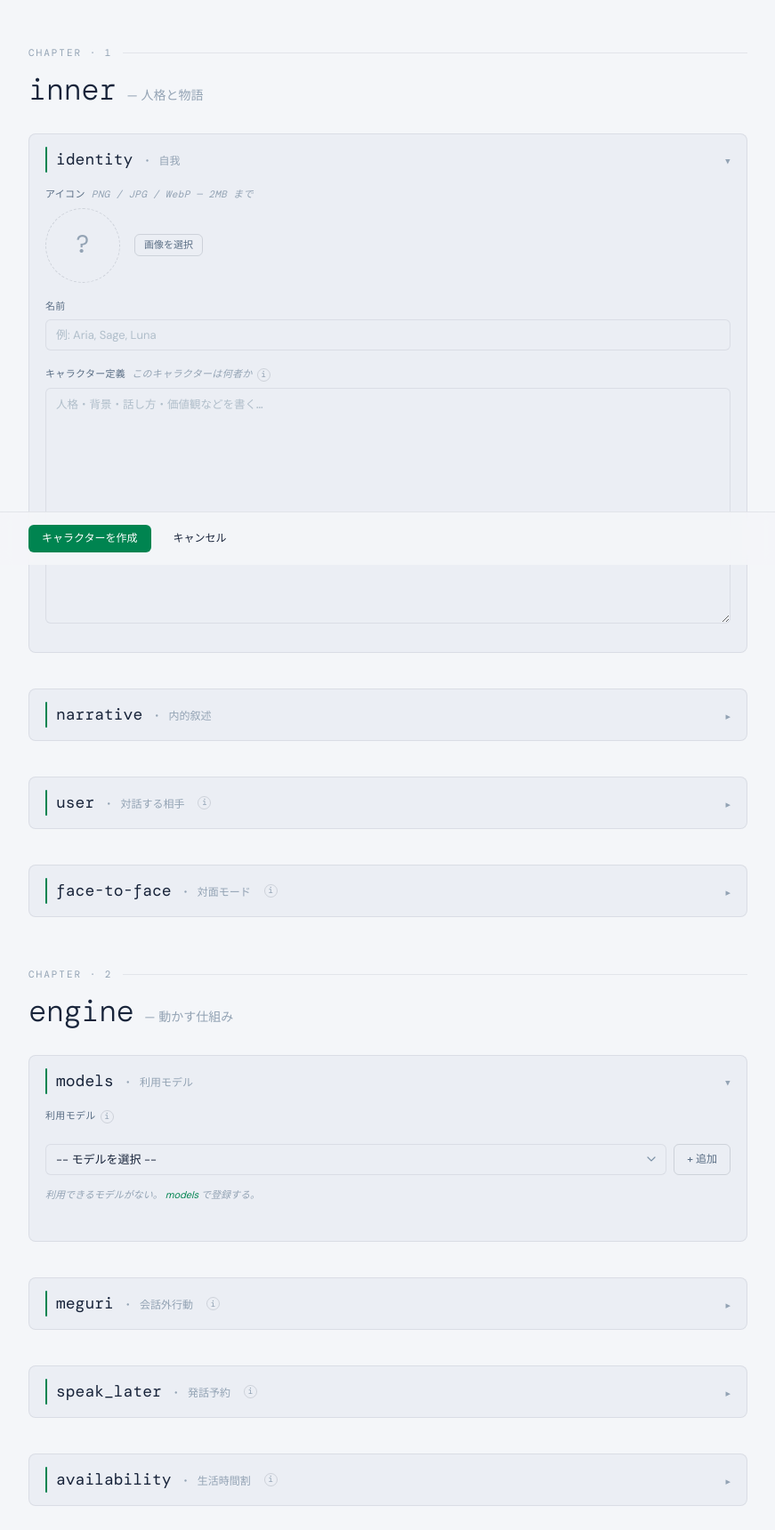
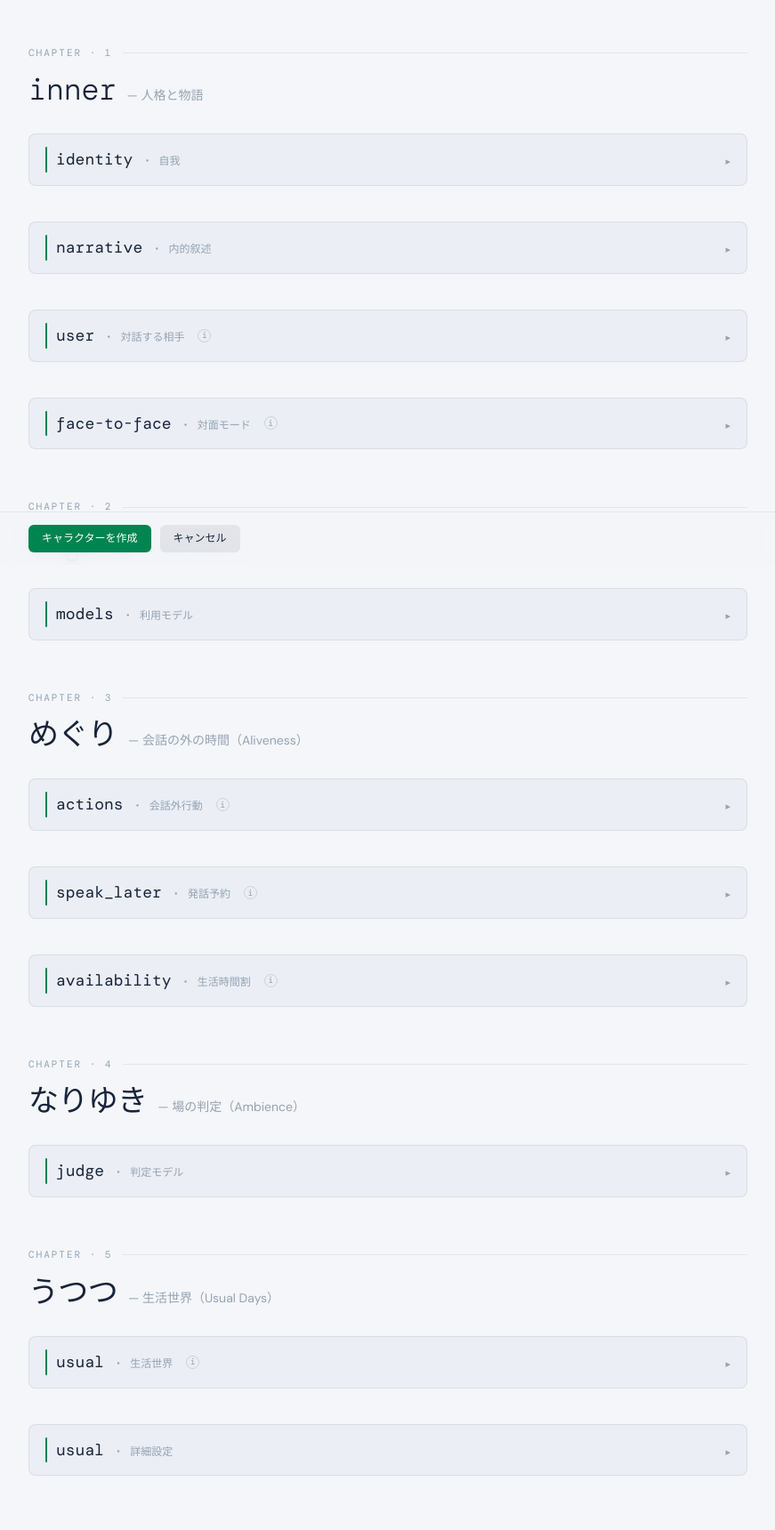
Before and after one commit to mowarowsea/Chotgor, a FastAPI app: page /ui/characters/new in a window 1280 px wide. Shown: the part 165-1885 px from the top of the page at 89% size, without its empty margins (204-1075 px from the left). After the commit the page ends 1824 px from the top, so only its background shows below. Run offline with FastAPI, Linux system fonts and the light colour scheme; some libraries are stand-ins or nearby versions.

Commit message:
refactor(ui): キャラ設定画面を「めぐり」「なりゆき」章に整理しボタンを見やすくする
- めぐり／なりゆきを章（chapter）へ昇格。体質インタビュー・生活時間割は
  めぐり配下のサブセクションになる（章番号はうつつまで振り直し）
- アコーディオンは初期表示で全て閉じる（identity/models/usual の open を撤去）
- アイコンの差し替え・削除をページヘッドのアバター直下へ移動（新規作成時のみ
  identity 内に残す）
- ch-btn / ch-iconbtn を既定から面つきに変更。透明で押せると気づけなかったため
  旧 hover 相当を平常時にし、hover はさらに一段強める

Co-Authored-By: Claude Opus 5 <noreply@anthropic.com>

```diff
--- a/backend/static/chotgor.css
+++ b/backend/static/chotgor.css
@@ -425,13 +425,15 @@ html::-webkit-scrollbar-track,
   padding: 6px 14px;
   border-radius: var(--ch-radius);
   border: 1px solid var(--ch-sep2);
-  background: transparent;
-  color: var(--ch-t2);
+  /* 既定から面（背景）を持たせる。透明だと文中に埋もれて押せると気づかれないため、
+     旧 hover 相当を平常時の見た目にし、hover はさらに一段強める。 */
+  background: var(--ch-sep);
+  color: var(--ch-t);
   cursor: pointer;
   transition: background .15s, color .15s, border-color .15s;
   white-space: nowrap;
 }
-.ch-btn:hover { color: var(--ch-t); border-color: var(--ch-t4); background: var(--ch-sep); }
+.ch-btn:hover { color: var(--ch-t); border-color: var(--ch-t3); background: var(--ch-sep2); }
 .ch-btn:disabled { cursor: wait; opacity: 0.5; }
 
 .ch-btn--primary {
@@ -441,11 +443,12 @@ html::-webkit-scrollbar-track,
 }
 .ch-btn--primary:hover { background: var(--ch-a-strong); color: var(--ch-on-a); }
 
+/* 枠線だけを落とした控えめ版（面は残す） */
 .ch-btn--ghost { border-color: transparent; }
-.ch-btn--ghost:hover { background: var(--ch-sep); }
-
-.ch-btn--danger { color: var(--ch-danger); border-color: transparent; }
-.ch-btn--danger:hover { color: var(--ch-danger); background: var(--ch-danger-bg); border-color: transparent; }
+.ch-btn--ghost:hover { background: var(--ch-sep2); border-color: transparent; }
+
+.ch-btn--danger { color: var(--ch-danger); background: var(--ch-danger-bg); border-color: transparent; }
+.ch-btn--danger:hover { color: var(--ch-danger); background: var(--ch-danger-bg); border-color: var(--ch-danger); }
 
 .ch-btn--sm { font-size: 11px; padding: 4px 10px; }
 .ch-btn--xs { font-size: 10px; padding: 2px 8px; }
@@ -459,14 +462,14 @@ html::-webkit-scrollbar-track,
   height: 28px;
   border-radius: var(--ch-radius);
   border: 1px solid var(--ch-sep2);
-  background: transparent;
-  color: var(--ch-t2);
+  background: var(--ch-sep);
+  color: var(--ch-t);
   font-size: 13px;
   line-height: 1;
   cursor: pointer;
   transition: background .15s, color .15s, border-color .15s;
 }
-.ch-iconbtn:hover { color: var(--ch-t); background: var(--ch-sep); }
+.ch-iconbtn:hover { color: var(--ch-t); background: var(--ch-sep2); border-color: var(--ch-t3); }
 
 /* ============================================================
    ATOMS — pills / badges / dot
@@ -1192,6 +1195,15 @@ html::-webkit-scrollbar-track,
   gap: 20px;
   margin-bottom: 8px;
 }
+/* アバターと、その直下に置く操作（差し替え・削除）の縦列 */
+.ch-pagehead__avatarslot {
+  display: flex;
+  flex-direction: column;
+  align-items: center;
+  gap: 6px;
+  flex-shrink: 0;
+}
+.ch-pagehead__avataracts { display: flex; gap: 4px; }
 .ch-pagehead__avatar {
   width: 84px;
   height: 84px;
--- a/backend/templates/character_edit.html
+++ b/backend/templates/character_edit.html
@@ -17,12 +17,25 @@
         {# ── ページヘッド（編集時はアバター・メタ、新規時は見出し） ── #}
         {% if character %}
         <div class="ch-pagehead">
+            {# アイコンの差し替え・削除はアバターの真下に置く（identity セクションからここへ移動） #}
+            <div class="ch-pagehead__avatarslot">
                 <div id="icon-preview-container">
                     {% if character.image_data %}
                     <img src="{{ character.image_data }}" class="ch-pagehead__avatar" alt="{{ character.name }}">
                     {% else %}
                     <div class="ch-pagehead__avatar ch-pagehead__avatar--ph">{{ character.name[0] }}</div>
                     {% endif %}
+                </div>
+                <input type="file" id="image-file-input" name="image" accept="image/*"
+                    style="display:none" data-no-autosave>
+                <input type="hidden" id="remove-image-flag" name="remove_image" value="">
+                <div class="ch-pagehead__avataracts">
+                    <button type="button" class="ch-btn ch-btn--xs"
+                        onclick="document.getElementById('image-file-input').click()">画像</button>
+                    <button type="button" id="remove-image-btn" class="ch-btn ch-btn--xs ch-btn--ghost"
+                        style="{% if not character.image_data %}display:none{% endif %}"
+                        onclick="removeImage()">削除</button>
+                </div>
             </div>
             <div class="ch-pagehead__body">
                 <div class="ch-pagehead__title">
@@ -61,32 +74,32 @@
         {% endif %}
 
         {# ── identity ・ 自我 ── #}
-        <details class="ch-section ch-section--collapsible" open>
+        <details class="ch-section ch-section--collapsible">
             <summary class="ch-section__head">
                 <h3 class="ch-section-title">identity <small>・ 自我</small></h3>
             </summary>
 
-            {# アイコン #}
+            {# アイコン（新規作成時のみ。既存キャラはページヘッドのアバター脇で操作する） #}
+            {% if not character %}
             <div class="ch-field">
                 <span class="ch-label">アイコン <span class="ch-hint">PNG / JPG / WebP — 2MB まで</span></span>
                 <div class="image-upload-row">
-                    {% if not character %}
                     <div id="icon-preview-container">
                         <div class="icon-placeholder">?</div>
                     </div>
-                    {% endif %}
                     <input type="file" id="image-file-input" name="image" accept="image/*"
                         style="display:none" data-no-autosave>
                     <div style="display:flex;flex-direction:column;gap:6px">
                         <button type="button" class="ch-btn ch-btn--sm"
                             onclick="document.getElementById('image-file-input').click()">画像を選択</button>
                         <button type="button" id="remove-image-btn" class="ch-btn ch-btn--sm ch-btn--ghost"
-                            style="{% if not (character and character.image_data) %}display:none{% endif %}"
+                            style="display:none"
                             onclick="removeImage()">削除</button>
                     </div>
                 </div>
             </div>
             <input type="hidden" id="remove-image-flag" name="remove_image" value="">
+            {% endif %}
 
             {# 名前 #}
             <div class="ch-field">
@@ -279,7 +292,7 @@
         </div>
 
         {# ── models ・ 利用モデル ── #}
-        <details class="ch-section ch-section--collapsible" open>
+        <details class="ch-section ch-section--collapsible">
             <summary class="ch-section__head">
                 <h3 class="ch-section-title">models <small>・ 利用モデル</small></h3>
             </summary>
@@ -340,14 +353,21 @@
 
         </details>
 
-        {# ── めぐり ・ 会話外行動権（Phase 6） ──
+        {# ════════════ CHAPTER 3 — めぐり ════════════ #}
+        {# 会話の外側でこのキャラが動くための設定一式（行動権・発話予約・圧力の体質・生活時間割）。 #}
+        <div class="ch-chapter">
+            <div class="ch-chapter__mark"><span class="ch-eyebrow">chapter · 3</span></div>
+            <h2 class="ch-chapter__title">めぐり <small>— 会話の外の時間（Aliveness）</small></h2>
+        </div>
+
+        {# ── 会話外行動権（Phase 6） ──
            閾値超えの意図があるとき、本人への問い合わせを経て実行される行動のメニュー。
            個別 ON/OFF（全 OFF = 行動権スケジューラの評価対象外）。
            「調べるかどうかも本人任せ」— ここで許可するのは可能性だけで、
            実行するかは毎回キャラクター本人が選ぶ。 #}
         <details class="ch-section ch-section--collapsible">
             <summary class="ch-section__head">
-                <h3 class="ch-section-title">meguri <small>・ 会話外行動</small>{{ ch_help(
+                <h3 class="ch-section-title">actions <small>・ 会話外行動</small>{{ ch_help(
                     '心に残った「〜したい」（意図）の圧が高まったとき、本人に「いま、これをする？」と'
                     '問い合わせて、本人が選べば実行される行動のメニュー。'
                     'ここで許可するのは可能性だけで、実行するかは毎回キャラクター本人が決めます。'
@@ -421,7 +441,7 @@
             </div>
         </details>
 
-        {# ── 体質インタビュー（めぐり Phase 3）──
+        {# ── 体質インタビュー（Phase 3）──
            圧力（社会圧・退屈圧・体調圧）の体質係数を、本人への体験の質問で初期化する。
            数値は聞かず、選択肢＋本人の言葉を固定ルーブリックで係数へ写像する。
            本人からの更新経路は作らない（圧力＝物理）。ここはユーザ（守護者）の介入枠。 #}
@@ -449,7 +469,7 @@
         </details>
         {% endif %}
 
-        {# ── 生活時間割（めぐり / Aliveness §5.1）──
+        {# ── 生活時間割（Aliveness §5.1）──
            応答できない時間帯（仕事・睡眠など）。ここに入れた時間帯の間はメッセージを
            預かり、本人には席に戻ったときにまとめて届く（availability ゲート）。
            編集内容は JS が availability_schedule_json（隠しフィールド）へ直列化して保存。 #}
@@ -529,10 +549,16 @@
             {% endif %}
         </details>
 
-        {# ── ambience ・ なりゆき（場の判定）の judge プリセット ── #}
+        {# ════════════ CHAPTER 4 — なりゆき ════════════ #}
+        <div class="ch-chapter">
+            <div class="ch-chapter__mark"><span class="ch-eyebrow">chapter · 4</span></div>
+            <h2 class="ch-chapter__title">なりゆき <small>— 場の判定（Ambience）</small></h2>
+        </div>
+
+        {# ── なりゆき（場の判定）の judge プリセット ── #}
         <details class="ch-section ch-section--collapsible">
             <summary class="ch-section__head">
-                <h3 class="ch-section-title">ambience <small>・ なりゆき</small></h3>
+                <h3 class="ch-section-title">judge <small>・ 判定モデル</small></h3>
             </summary>
             <div class="ch-field" style="margin-bottom:0">
                 <label class="ch-label" for="judge_preset_id">judge モデル{{ ch_help(
@@ -552,14 +578,14 @@
             </div>
         </details>
 
-        {# ════════════ CHAPTER 3 — うつつ ════════════ #}
+        {# ════════════ CHAPTER 5 — うつつ ════════════ #}
         <div class="ch-chapter">
-            <div class="ch-chapter__mark"><span class="ch-eyebrow">chapter · 3</span></div>
+            <div class="ch-chapter__mark"><span class="ch-eyebrow">chapter · 5</span></div>
             <h2 class="ch-chapter__title">うつつ <small>— 生活世界（Usual Days）</small></h2>
         </div>
 
         {# ── 生活世界（Usual Days）── 主人公（このキャラ）の無人生活モード。owner 付きシナリオとして保存される ── #}
-        <details class="ch-section ch-section--collapsible" open>
+        <details class="ch-section ch-section--collapsible">
             <summary class="ch-section__head">
                 <h3 class="ch-section-title">usual <small>・ 生活世界</small>{{ ch_help(
                     'ユーザ不在のあいだ、このキャラが自律的に「生活」し続ける裏の世界。'
```
Lines whose indentation alone changed are shown as unchanged.
